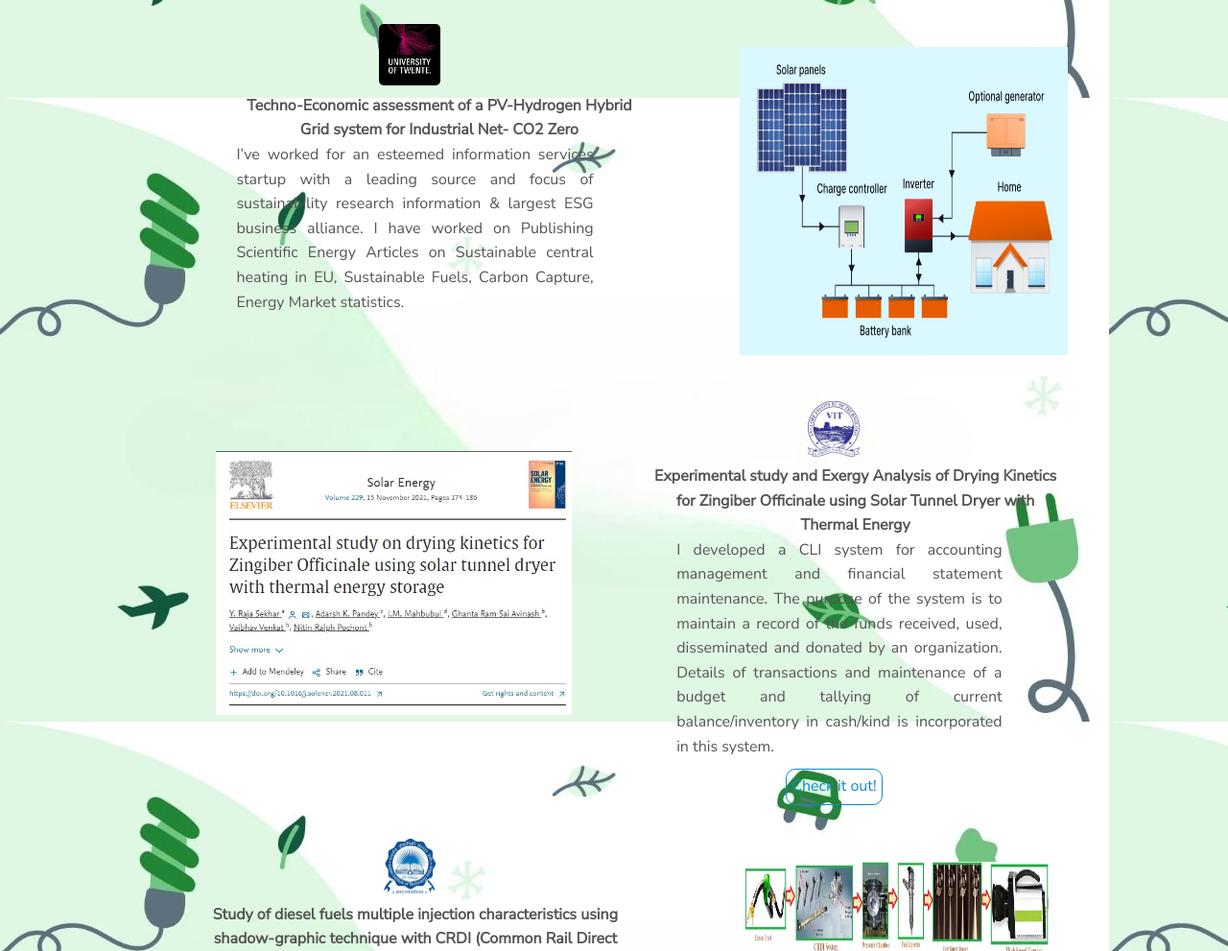
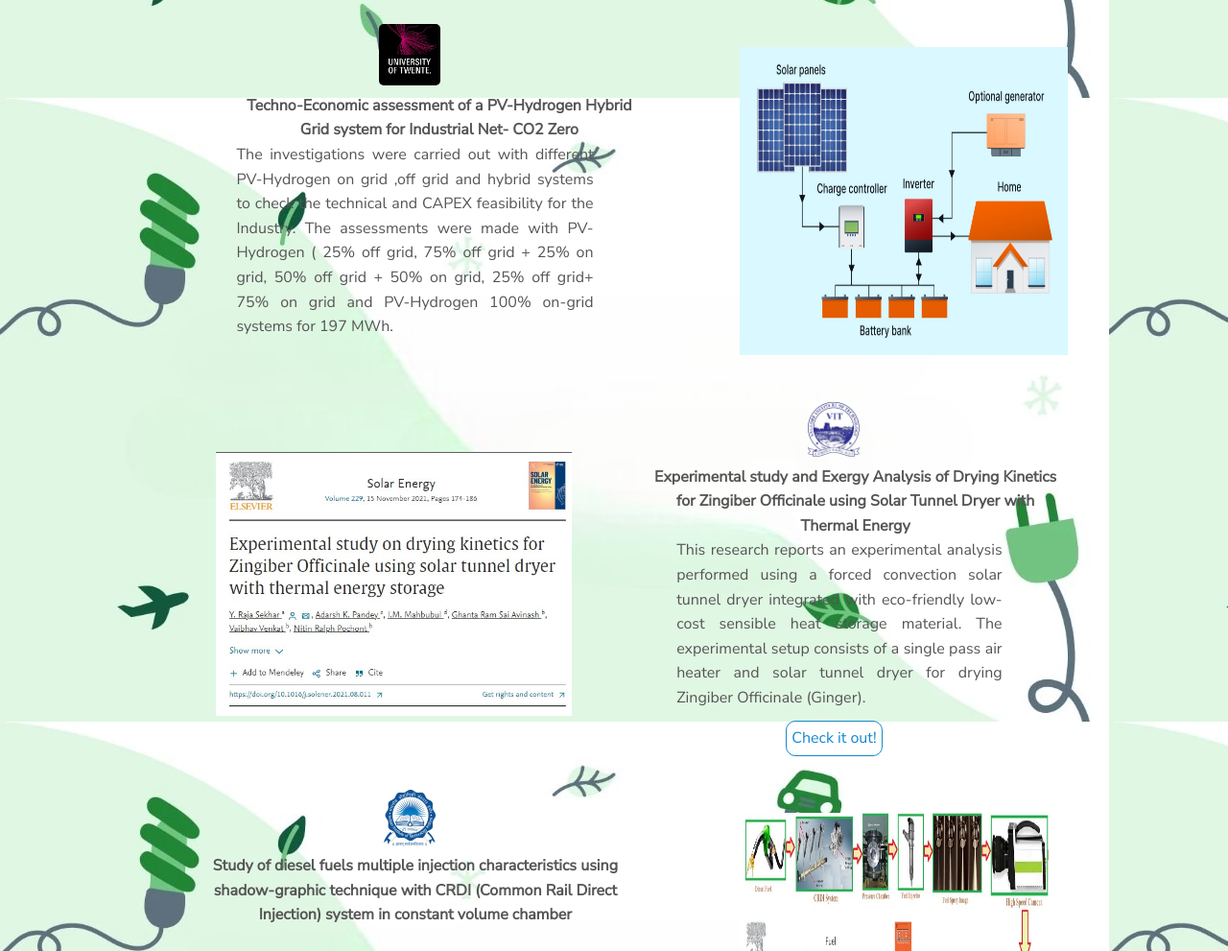
Before and after one commit to Avinash949318/AVportfolio.github.io, a plain HTML site: page index.html in a window 1280 px wide. Shown: the part 5748-6739 px from the top of the page at 96% size. Drawn offline with nearby package versions, Linux system fonts and the light colour scheme; files whose address does not match are found by name.

Commit message:
Update index.html

```diff
--- a/index.html
+++ b/index.html
@@ -515,7 +515,7 @@
         <p id="text2"><b>Techno-Economic assessment of a  PV-Hydrogen Hybrid Grid system for Industrial Net- CO2 Zero</b></p>
       </div>
       <p style="text-align: justify">
-        I’ve worked for an esteemed information services startup with a leading source and focus of sustainability research information & largest ESG business alliance. I have worked on Publishing Scientific Energy Articles on Sustainable central heating in EU, Sustainable Fuels, Carbon Capture, Energy Market statistics.
+      The investigations were carried out with different PV-Hydrogen on grid ,off grid and hybrid systems to check the technical and CAPEX feasibility for the Industry. The assessments were made with PV-Hydrogen ( 25% off grid, 75% off grid + 25% on grid, 50% off grid + 50% on grid, 25% off grid+ 75% on grid and PV-Hydrogen 100% on-grid systems for 197 MWh.
       </p>
       <!-- <a class="project-link" target="_blank" href="https://www.adityavsingh.com/covid19-tracker-app">
         Check it out!
@@ -547,10 +547,7 @@
         <p id="text3"><b>Experimental study and Exergy Analysis of Drying Kinetics for Zingiber Officinale using Solar Tunnel Dryer with Thermal Energy</b></p>
       </div>
       <p style="text-align: justify">
-        I developed a CLI system for accounting management and financial statement maintenance. The purpose of the
-        system is to maintain a record of the funds received, used, disseminated and donated by an organization.
-        Details of transactions and maintenance of a budget and tallying of current balance/inventory in cash/kind
-        is incorporated in this system.
+      This research reports an experimental analysis performed using a forced convection solar tunnel dryer integrated with eco-friendly low-cost sensible heat storage material. The experimental setup consists of a single pass air heater and solar tunnel dryer for drying Zingiber Officinale (Ginger).
       </p>
       <a class="project-link" target="_blank" href="https://www.sciencedirect.com/science/article/abs/pii/S0038092X21006666">
         Check it out!
```
